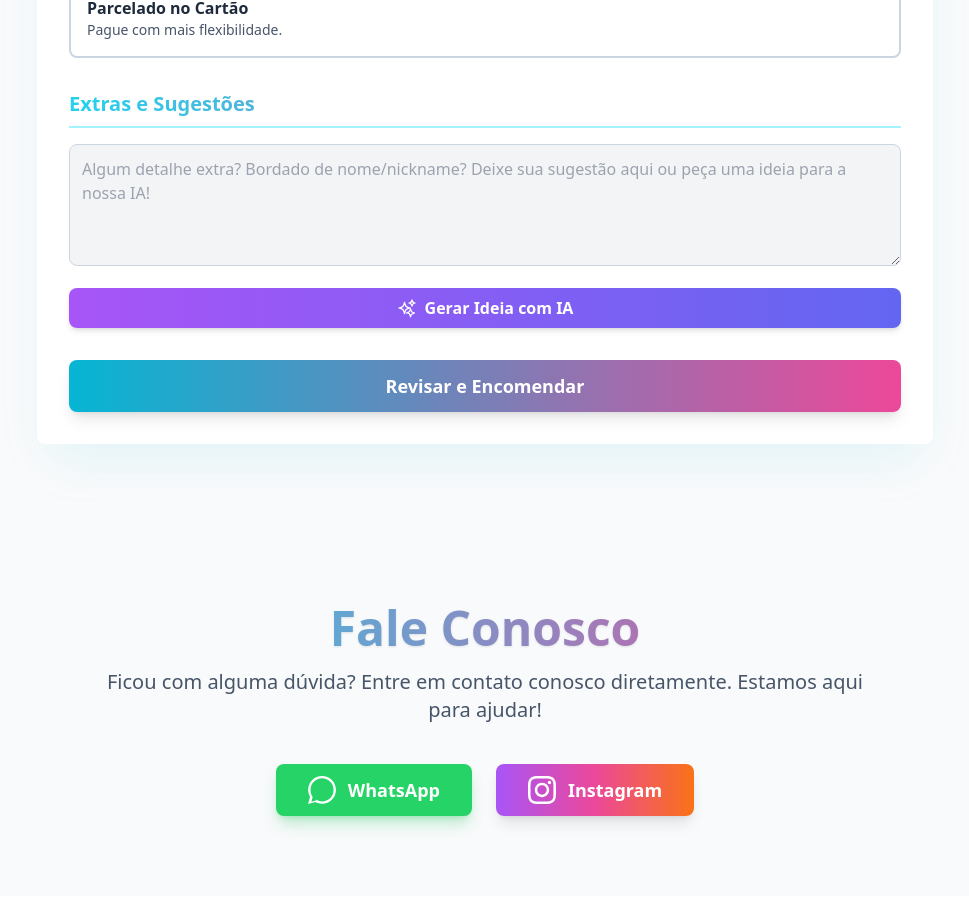
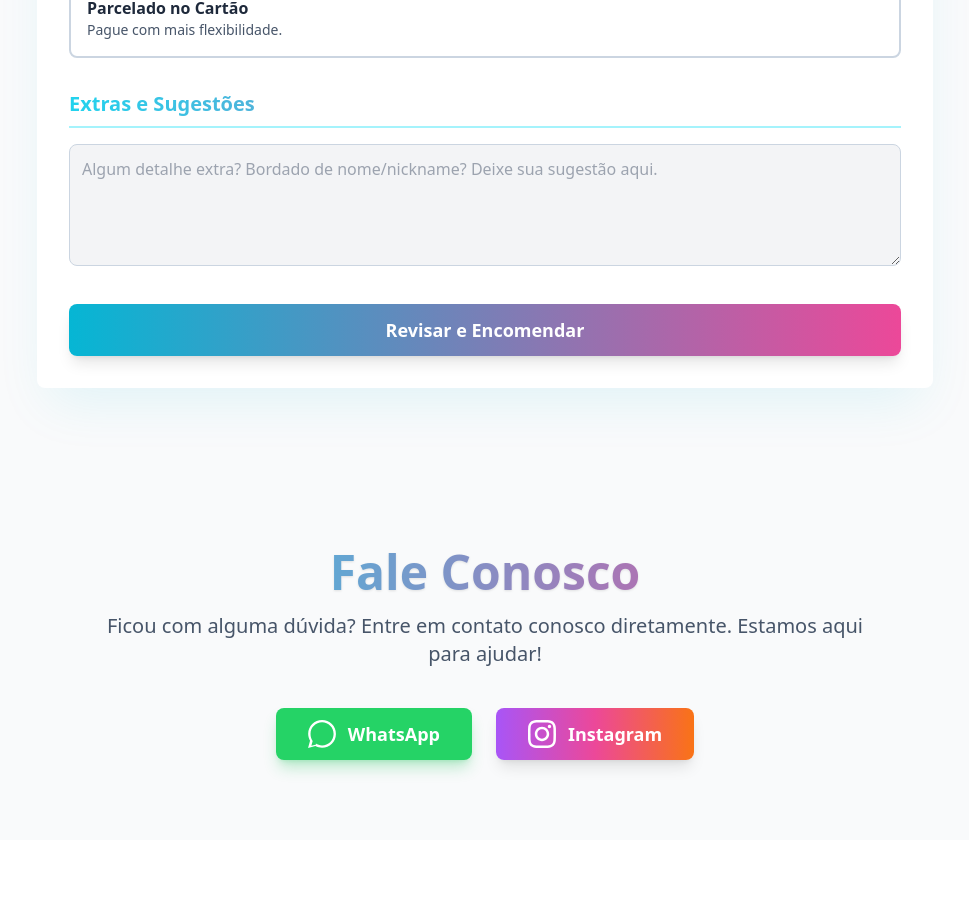
Before and after one commit to Cortelete/jaquetas, a React (Vite) app: page / in a window 1280 px wide. Shown: the part 3394-4317 px from the top of the page, without its empty margins (155-1124 px from the left). Built offline with nearby package versions, Linux system fonts and the light colour scheme; no server answers.

Commit message:
remoção IA[

```diff
--- a/components/OrderForm.tsx
+++ b/components/OrderForm.tsx
@@ -2,9 +2,7 @@
 import React, { useState } from 'react';
 import { OrderFormData } from '../types';
 import { SIZES, FIRST_BATCH_PRICE, REGULAR_PRICE, INSTALLMENTS_2X_PRICE, INSTALLMENTS_3X_PRICE, PERIOD_OPTIONS } from '../constants';
-import { generateDesignIdea } from '../services/geminiService';
 import Modal from './Modal';
-import SparklesIcon from './icons/SparklesIcon';
 
 // Sub-componentes para clareza
 const Input = (props: React.InputHTMLAttributes<HTMLInputElement>) => <input {...props} className="w-full bg-gray-100 dark:bg-slate-700 border border-slate-300 dark:border-slate-600 rounded-lg p-3 focus:ring-2 focus:ring-cyan-500 dark:focus:ring-pink-500 transition-all outline-none" />;
@@ -30,8 +28,6 @@ const OrderForm: React.FC = () => {
         jacketModel: 'normal', veteranConfirmation: false, size: 'M',
         paymentOption: 'first_batch', installmentsPlan: '', extras: '',
     });
-    const [isGenerating, setIsGenerating] = useState(false);
-    const [error, setError] = useState('');
     const [showConfirmation, setShowConfirmation] = useState(false);
 
     const formatPhoneNumber = (value: string) => {
@@ -52,19 +48,6 @@ const OrderForm: React.FC = () => {
     const handlePhoneChange = (e: React.ChangeEvent<HTMLInputElement>) => {
         const formattedPhoneNumber = formatPhoneNumber(e.target.value);
         setFormData(prev => ({ ...prev, phone: formattedPhoneNumber }));
-    };
-
-    const handleGenerateIdea = async () => {
-        setIsGenerating(true);
-        setError('');
-        try {
-            const idea = await generateDesignIdea(formData.extras || 'um tema geek ou de programação');
-            setFormData(prev => ({ ...prev, extras: idea }));
-        } catch (err) {
-            setError('Falha ao gerar ideia.');
-        } finally {
-            setIsGenerating(false);
-        }
     };
 
     const handleSubmit = (e: React.FormEvent) => {
@@ -200,12 +183,7 @@ const OrderForm: React.FC = () => {
                     </FormSection>
 
                     <FormSection title="Extras e Sugestões">
-                        <TextArea name="extras" placeholder="Algum detalhe extra? Bordado de nome/nickname? Deixe sua sugestão aqui ou peça uma ideia para a nossa IA!" value={formData.extras} onChange={handleChange} />
-                        <button type="button" onClick={handleGenerateIdea} disabled={isGenerating} className="w-full flex items-center justify-center gap-2 bg-gradient-to-r from-purple-500 to-indigo-500 text-white font-bold py-2 px-4 rounded-lg shadow-md hover:shadow-lg transform hover:scale-105 transition-all duration-300 disabled:opacity-50 disabled:cursor-not-allowed">
-                            <SparklesIcon className="w-5 h-5" />
-                            {isGenerating ? 'Gerando Ideia...' : 'Gerar Ideia com IA'}
-                        </button>
-                        {error && <p className="text-red-500 text-sm mt-2">{error}</p>}
+                        <TextArea name="extras" placeholder="Algum detalhe extra? Bordado de nome/nickname? Deixe sua sugestão aqui." value={formData.extras} onChange={handleChange} />
                     </FormSection>
 
                     <button type="submit" className="w-full bg-gradient-to-r from-cyan-500 to-pink-500 hover:from-cyan-400 hover:to-pink-400 text-white font-bold py-3 px-8 rounded-lg text-lg shadow-lg hover:shadow-cyan-400/50 dark:hover:shadow-pink-500/50 transform hover:scale-105 transition-all duration-300">
--- a/index.html
+++ b/index.html
@@ -4,7 +4,7 @@
     <meta charset="UTF-8" />
     <link rel="icon" type="image/svg+xml" href="/vite.svg" />
     <meta name="viewport" content="width=device-width, initial-scale=1.0" />
-    <title>VetJaqs</title>
+    <title>Jaqueta Eng. de Software</title>
     <script src="https://cdn.tailwindcss.com"></script>
     <style>
       /* Custom scrollbar for a more modern look */
@@ -113,11 +113,11 @@
   <script type="importmap">
 {
   "imports": {
-    "@google/genai": "https://esm.sh/@google/genai@^1.11.0",
     "react-dom/": "https://esm.sh/react-dom@^19.1.1/",
     "react/": "https://esm.sh/react@^19.1.1/",
     "react": "https://esm.sh/react@^19.1.1",
-    "react-dom": "https://esm.sh/react-dom@^19.1.1"
+    "react-dom": "https://esm.sh/react-dom@^19.1.1",
+    "@google/genai": "https://esm.sh/@google/genai@^1.11.0"
   }
 }
 </script>
```
